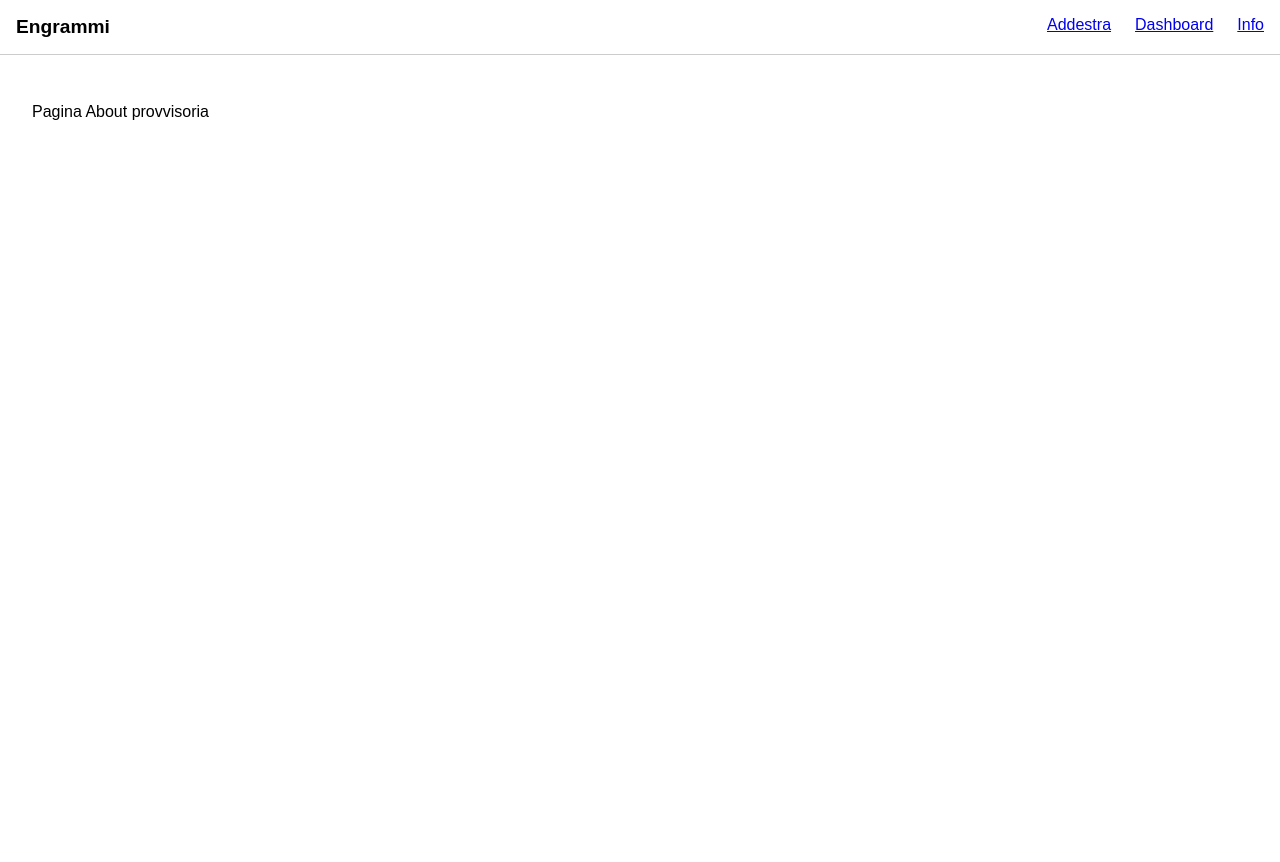
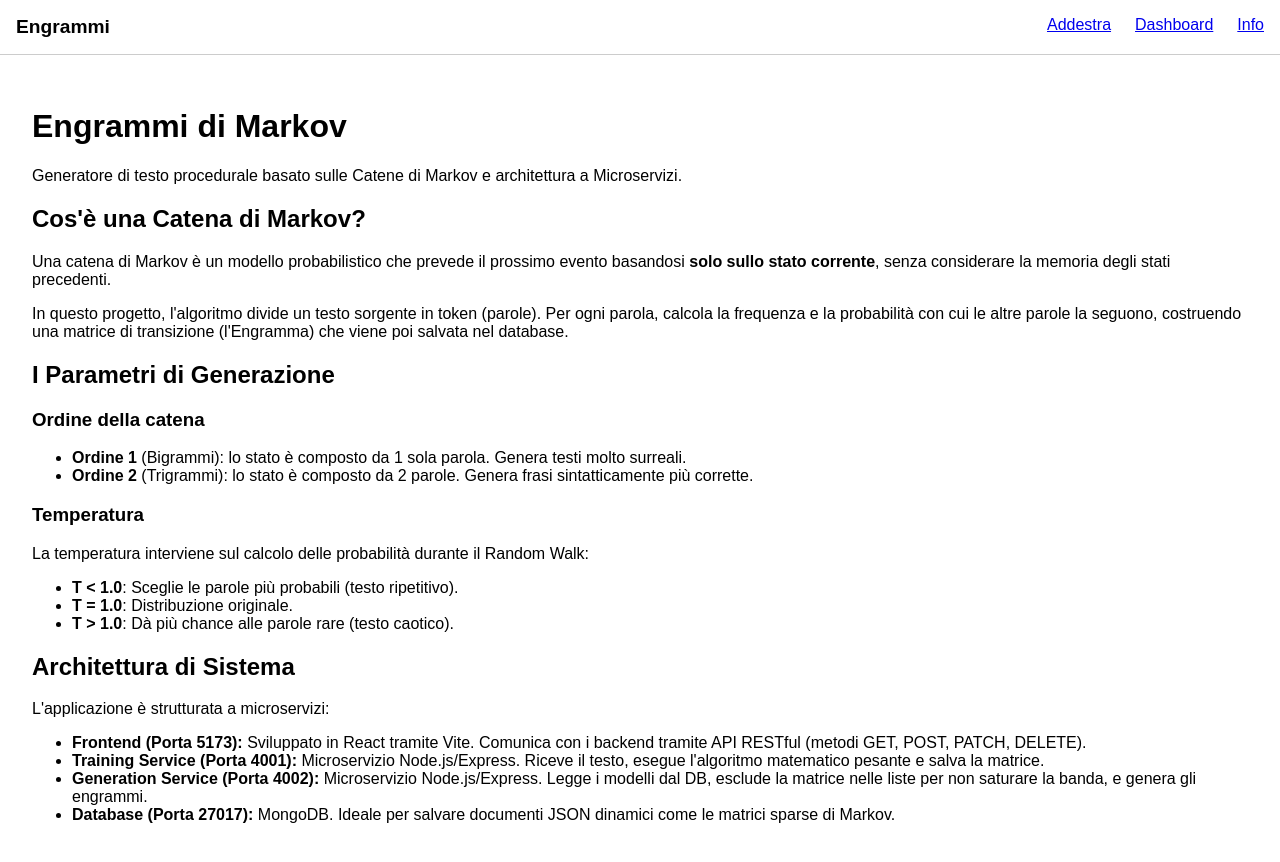
Before and after one commit to Luozil03/Markov-Engrams, a React (Vite) app in the folder packages/frontend/: page /about in a window 1280 px wide. Shown: the top 862 px of the page. Before the commit the page ends 800 px from the top, so only its background shows below. Built offline with nearby package versions, Linux system fonts and the light colour scheme.

Commit message:
Implementata pagina about con spiegazione algoritmi e architettura

```diff
--- a/packages/frontend/src/App.jsx
+++ b/packages/frontend/src/App.jsx
@@ -2,6 +2,7 @@ import { BrowserRouter, Routes, Route } from "react-router-dom";
 import Navbar from "./components/Navbar";
 import TrainPage from "./pages/TrainPage";
 import DashboardPage from "./pages/DashboardPage";
+import AboutPage from "./pages/AboutPage.jsx"
 
 function App() {
     return (
@@ -13,7 +14,7 @@ function App() {
                     <Routes>
                         <Route path="/" element={<TrainPage />} />
                         <Route path="/dashboard" element={<DashboardPage />} />
-                        <Route path="/about" element={<p>Pagina About provvisoria</p>} />
+                        <Route path="/about" element={<AboutPage />} />
                     </Routes>
                 </main>
             </div>
--- /dev/null
+++ b/packages/frontend/src/pages/AboutPage.jsx
@@ -0,0 +1,60 @@
+function AboutPage() {
+    return (
+        <div className="page">
+            <div className="page-header">
+                <h1>Engrammi di Markov</h1>
+                <p className="page-subtitle">
+                    Generatore di testo procedurale basato sulle Catene di Markov e architettura a Microservizi.
+                </p>
+            </div>
+
+            <section className="about-section">
+                <h2>Cos'è una Catena di Markov?</h2>
+                <p>
+                    Una catena di Markov è un modello probabilistico che prevede
+                    il prossimo evento basandosi <strong>solo sullo stato corrente</strong>,
+                    senza considerare la memoria degli stati precedenti.
+                </p>
+                <p>
+                    In questo progetto, l'algoritmo divide un testo sorgente in token (parole).
+                    Per ogni parola, calcola la frequenza e la probabilità con cui le altre parole la seguono,
+                    costruendo una matrice di transizione (l'Engramma) che viene poi salvata nel database.
+                </p>
+            </section>
+
+            <section className="about-section">
+                <h2>I Parametri di Generazione</h2>
+                <h3>Ordine della catena</h3>
+                <ul className="about-list">
+                    <li><strong>Ordine 1</strong> (Bigrammi): lo stato è composto da 1 sola parola. Genera testi molto surreali.</li>
+                    <li><strong>Ordine 2</strong> (Trigrammi): lo stato è composto da 2 parole. Genera frasi sintatticamente più corrette.</li>
+                </ul>
+
+                <h3>Temperatura</h3>
+                <p>
+                    La temperatura interviene sul calcolo delle probabilità durante il Random Walk:
+                </p>
+                <ul className="about-list">
+                    <li><strong>T &lt; 1.0</strong>: Sceglie le parole più probabili (testo ripetitivo).</li>
+                    <li><strong>T = 1.0</strong>: Distribuzione originale.</li>
+                    <li><strong>T &gt; 1.0</strong>: Dà più chance alle parole rare (testo caotico).</li>
+                </ul>
+            </section>
+
+            <section className="about-section">
+                <h2>Architettura di Sistema</h2>
+                <p>
+                    L'applicazione è strutturata a microservizi:
+                </p>
+                <ul className="about-list">
+                    <li><strong>Frontend (Porta 5173):</strong> Sviluppato in React tramite Vite. Comunica con i backend tramite API RESTful (metodi GET, POST, PATCH, DELETE).</li>
+                    <li><strong>Training Service (Porta 4001):</strong> Microservizio Node.js/Express. Riceve il testo, esegue l'algoritmo matematico pesante e salva la matrice.</li>
+                    <li><strong>Generation Service (Porta 4002):</strong> Microservizio Node.js/Express. Legge i modelli dal DB, esclude la matrice nelle liste per non saturare la banda, e genera gli engrammi.</li>
+                    <li><strong>Database (Porta 27017):</strong> MongoDB. Ideale per salvare documenti JSON dinamici come le matrici sparse di Markov.</li>
+                </ul>
+            </section>
+        </div>
+    );
+}
+
+export default AboutPage;
```
